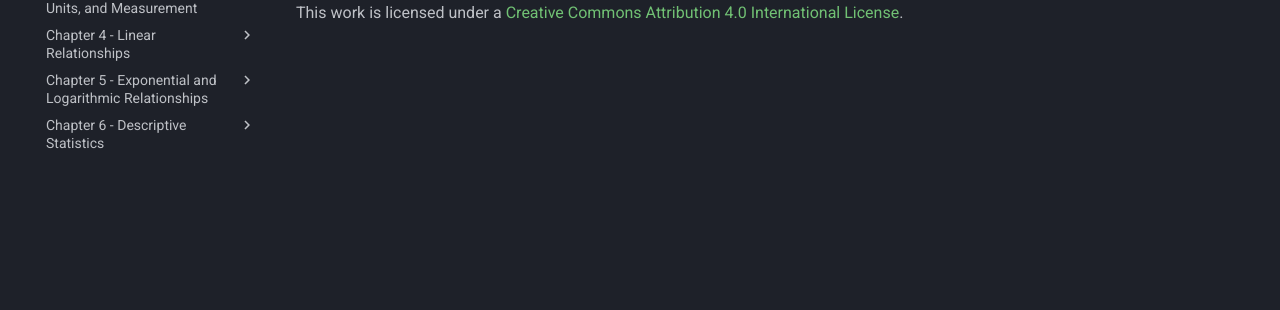
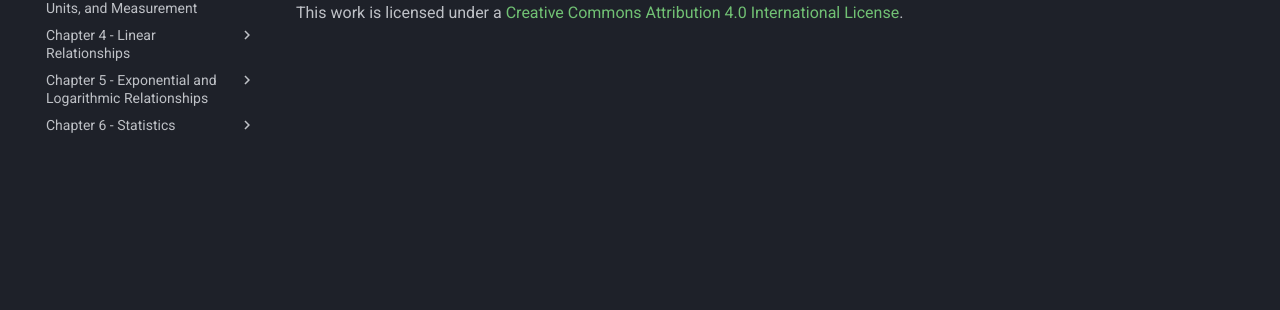
Before and after one commit to wgalbraith/280, an MkDocs documentation site: the page built from docs_student/index.md, in a window 1280 px wide. Shown: the part 274-584 px from the top of the page. Built offline with MkDocs 1.6.1 and Material for MkDocs 9.7.7, drawn with Linux system fonts in a browser that asks for light colours; nearby versions of some CDN libraries; some web fonts are replaced; library files that are not in the unit come from our copies.

Commit message:
Update mkdocs.yml

```diff
--- a/mkdocs.yml
+++ b/mkdocs.yml
@@ -71,7 +71,7 @@ nav:
       - Logarithmic Scales: exponential-log-scales.md
       - Exponential Exercises: exponential-exercises.md
       - Logarithmic Exercises: logarithm-exercises.md
-  - Chapter 6 - Descriptive Statistics:
+  - Chapter 6 - Statistics:
       - The Basic Anatomy of a Dataset: cases-variables.md
       - Types of Studies: studies.md
       - Measures of Center and Variation: center-variation.md
```
